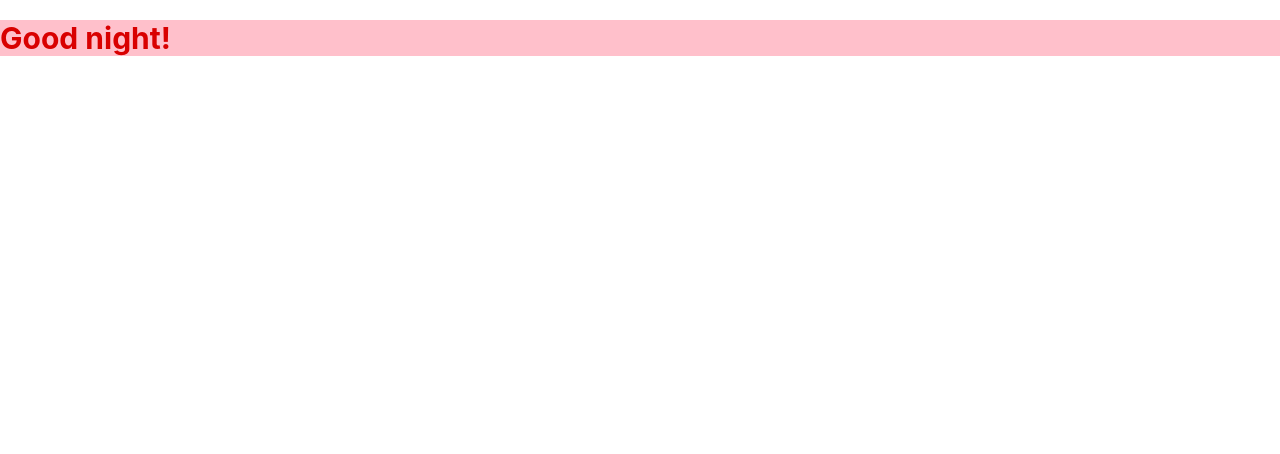
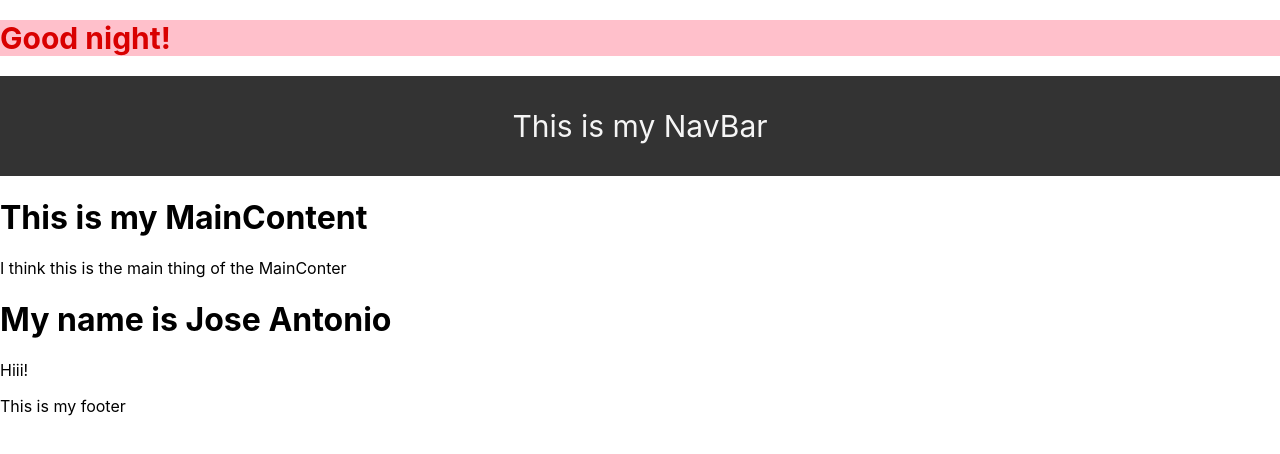
Before and after one commit to Joeypph/TrainingReactScrimba, a React (Create React App) app: page / in a window 1280 px wide. Shown: the top 454 px of the page. Built offline with nearby package versions, Linux system fonts and the light colour scheme.

Commit message:
playing with Inline Styling

```diff
--- a/src/App.js
+++ b/src/App.js
@@ -30,17 +30,15 @@ function App(){
       luz.color = "#D90000"
       luz.backgroundColor = "#FFC0CB"
     }
-
-
     return(
         //<h1>Hello {firstName + " " + lastName}!</h1>
-        <h1 style={luz}>Good {timeOfDay}!</h1>
 
-        /*<div>
+        <div>
+          <h1 style={luz}>Good {timeOfDay}!</h1>
             <NavBar/>
-            <MainContent/>
+            <MainContent />
             <Footer/>
-        </div>*/
+        </div>
 
         /*<div>
             <input type="checkbox" name="chb1" />
```
